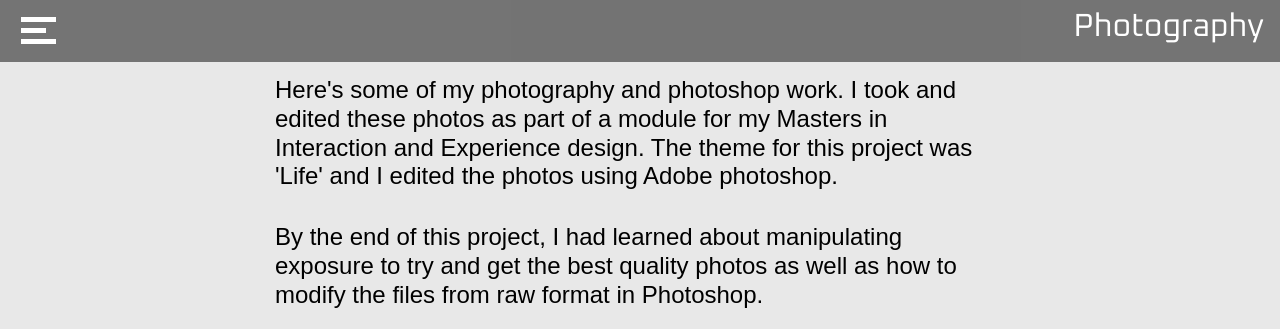
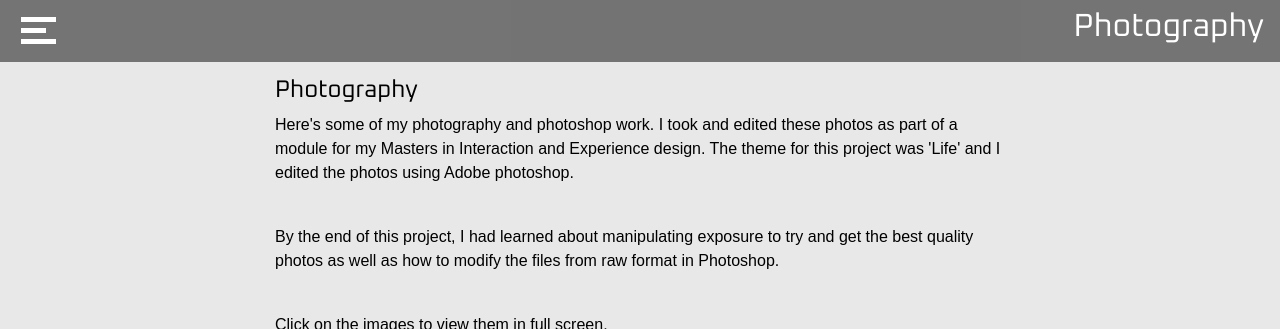
Before and after one commit to Tony8egan/AnthonyEgansSiteCS6041.io, a Jekyll site: the page built from Photography.markdown, in a window 1280 px wide and 900 px high, cut to the strip 0-329 px from the top of the window. Built offline with Jekyll 4.4.1, drawn with Linux system fonts in a browser that asks for light colours; nearby versions of some CDN libraries.

Commit message:
Update Photography.html

```diff
--- a/_layouts/Photography.html
+++ b/_layouts/Photography.html
@@ -38,14 +38,14 @@
               <div class="col-sm-2 "></div>
                 <div class="col-sm-8 ">
 
-
-            <H4 class ="desctiptiveText" style ="color:#000000">Here's some of my photography and photoshop work. I took and edited these photos as part of a module
-                for my Masters in Interaction and Experience design. The theme for this project was 'Life' and I edited the photos using Adobe photoshop.</H4>
+                <H4 style ="color:black">Photography</H4>
+            <p class ="desctiptiveText" style ="color:#000000">Here's some of my photography and photoshop work. I took and edited these photos as part of a module
+                for my Masters in Interaction and Experience design. The theme for this project was 'Life' and I edited the photos using Adobe photoshop.</p>
                     <br>
-                    <H4 class ="desctiptiveText" style ="color:#000000">By the end of this project, I had learned about manipulating exposure
-                    to try and get the best quality photos as well as how to modify the files from raw format in Photoshop. </H4>
+                    <p class ="desctiptiveText" style ="color:#000000">By the end of this project, I had learned about manipulating exposure
+                    to try and get the best quality photos as well as how to modify the files from raw format in Photoshop. </p>
                     <br>
-                <H4 class ="desctiptiveText" style ="color:#000000">Click on the images to view them in full screen.</H4>
+                <p class ="desctiptiveText" style ="color:#000000">Click on the images to view them in full screen.</p>
 
 
                 </div>
```
